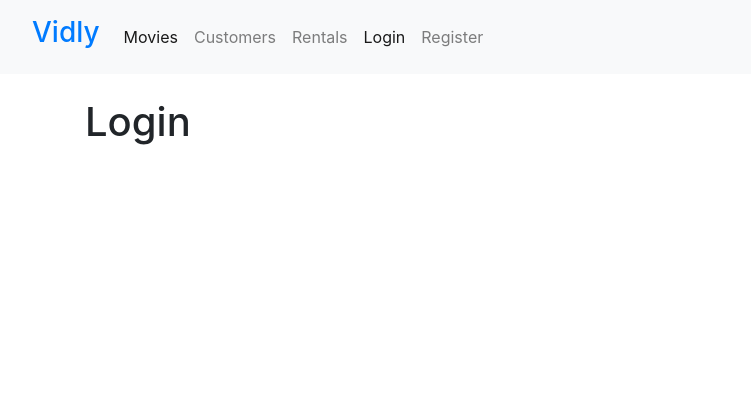
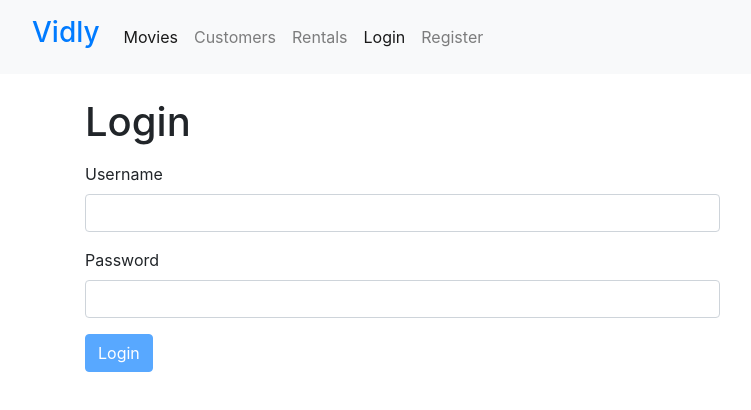
Before and after one commit to arunrr/vidly, a React (Create React App) app: page /login in a window 1280 px wide. Shown: the top 410 px of the page, without its empty margins (0-751 px from the left). Built offline with nearby package versions, Linux system fonts and the light colour scheme; what proptypes would draw is missing.

Commit message:
Added common Form, Input & Select components and created Login Form

```diff
--- a/package.json
+++ b/package.json
@@ -5,6 +5,7 @@
   "dependencies": {
     "bootstrap": "^4.3.1",
     "font-awesome": "^4.7.0",
+    "joi-browser": "^13.4.0",
     "lodash": "^4.17.11",
     "proptypes": "^1.1.0",
     "react": "^16.8.6",
--- /dev/null
+++ b/src/components/commons/form.jsx
@@ -0,0 +1,94 @@
+import React, { Component } from 'react';
+
+import Joi from 'joi-browser';
+
+import Input from './input';
+import Select from './select';
+
+class Form extends Component {
+  state = {
+    data: {},
+    errors: {}
+  };
+
+  handleValidation = () => {
+    const errors = {};
+    const options = { abortEarly: false };
+
+    const { error } = Joi.validate(this.state.data, this.schema, options);
+
+    if (!error) return;
+
+    error.details.map(item => (errors[item.path[0]] = item.message));
+
+    return Object.keys(errors).length === 0 ? null : errors;
+  };
+
+  handleValidateProperty = input => {
+    const obj = { [input.name]: input.value };
+    const schema = {
+      [input.name]: this.schema[input.name]
+    };
+    const { error } = Joi.validate(obj, schema);
+
+    return error ? error.details[0].message : null;
+  };
+
+  handleChange = ({ currentTarget: input }) => {
+    const data = { ...this.state.data };
+    const errors = { ...this.state.errors };
+    const errorMessage = this.handleValidateProperty(input);
+
+    if (errorMessage) errors[input.name] = errorMessage;
+    else delete errors[input.name];
+
+    data[input.name] = input.value;
+
+    this.setState({ data, errors });
+  };
+
+  handleSubmit = e => {
+    e.preventDefault();
+    const errors = this.handleValidation();
+    this.setState({ errors: errors || {} });
+
+    if (errors) return;
+
+    this.doSubmit();
+  };
+
+  renderSubmit = label => {
+    return (
+      <button disabled={this.handleValidation()} className="btn btn-primary">
+        {label}
+      </button>
+    );
+  };
+
+  renderInput = (name, label, type = 'text') => {
+    const { errors, data } = this.state;
+    return (
+      <Input
+        type={type}
+        label={label}
+        name={name}
+        error={errors[name]}
+        data={data}
+        onChange={this.handleChange}
+      />
+    );
+  };
+
+  renderSelect = (name, label, options = []) => {
+    return (
+      <Select
+        name={name}
+        label={label}
+        options={options}
+        onChange={this.handleChange}
+      />
+    );
+  };
+}
+
+export default Form;
--- /dev/null
+++ b/src/components/commons/input.jsx
@@ -0,0 +1,22 @@
+import React from 'react';
+
+const Input = ({ type, label, name, data, error, onChange }) => {
+  return (
+    <div className="row">
+      <div className="form-group col-sm-7">
+        <label htmlFor={name}>{label}</label>
+        <input
+          value={data.name}
+          name={name}
+          type={type}
+          className="form-control"
+          id={name}
+          onChange={onChange}
+        />
+        {error && <div className="alert alert-danger">{error}</div>}
+      </div>
+    </div>
+  );
+};
+
+export default Input;
--- /dev/null
+++ b/src/components/commons/select.jsx
@@ -0,0 +1,24 @@
+import React from 'react';
+
+const Select = ({ name, label, options = [], onChange }) => {
+  return (
+    <div className="row">
+      <div className="form-group col-sm-7">
+        <label htmlFor={name}>{label}</label>
+        <select
+          onChange={onChange}
+          className="form-control"
+          name={name}
+          id={name}
+        >
+          <option value="" />
+          {options.map(item => (
+            <option value={item.name}>{item.name}</option>
+          ))}
+        </select>
+      </div>
+    </div>
+  );
+};
+
+export default Select;
--- a/src/components/loginForm.jsx
+++ b/src/components/loginForm.jsx
@@ -1,8 +1,44 @@
-import React, { Component } from 'react';
+import React from 'react';
 
-class LoginForm extends Component {
+import Joi from 'joi-browser';
+
+import Form from './commons/form';
+
+class LoginForm extends Form {
+  state = {
+    data: {
+      username: '',
+      password: ''
+    },
+    errors: {}
+  };
+
+  schema = {
+    username: Joi.string()
+      .required()
+      .label('Username'),
+    password: Joi.string()
+      .required()
+      .label('Password')
+  };
+
+  doSubmit = () => {
+    // submit to server
+    console.log('Submitted');
+  };
+
   render() {
-    return <h1>Login</h1>;
+    return (
+      <React.Fragment>
+        <h1 className="mb-3">Login</h1>
+        <form onSubmit={this.handleSubmit}>
+          {this.renderInput('username', 'Username')}
+          {this.renderInput('password', 'Password', 'password')}
+
+          {this.renderSubmit('Login')}
+        </form>
+      </React.Fragment>
+    );
   }
 }
 
```
Also changed, not shown: 1 other file (tests, documents, lock files or other folders).
